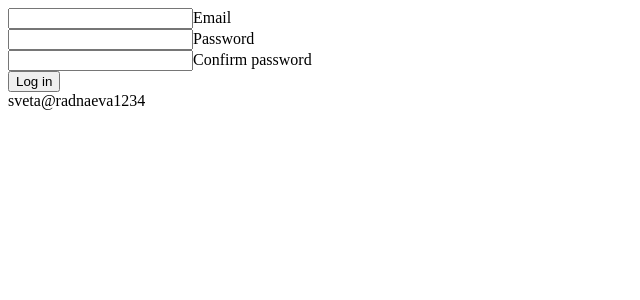
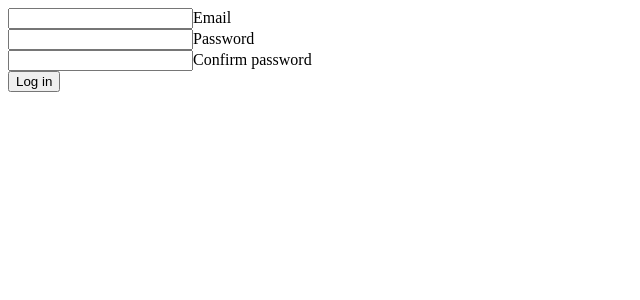
Before and after one commit to radalana/web-frame-project, an Angular app: page / in a window 1280 px wide. Shown: the top 300 px of the page, without its empty margins (0-640 px from the left). Built offline with nearby package versions, Linux system fonts and the light colour scheme.

Commit message:
Finish 1st week task

```diff
--- a/src/app/app.module.ts
+++ b/src/app/app.module.ts
@@ -4,6 +4,7 @@ import { BrowserModule } from '@angular/platform-browser';
 import { AppRoutingModule } from './app-routing.module';
 import { AppComponent } from './app.component';
 import { LoginComponent } from './login/login.component';
+import { FormsModule } from '@angular/forms';
 
 @NgModule({
   declarations: [
@@ -12,7 +13,8 @@ import { LoginComponent } from './login/login.component';
   ],
   imports: [
     BrowserModule,
-    AppRoutingModule
+    AppRoutingModule,
+    FormsModule
   ],
   providers: [],
   bootstrap: [AppComponent]
--- a/src/app/login/login.component.html
+++ b/src/app/login/login.component.html
@@ -1,21 +1,25 @@
 <div>
     <form action="">
         <div>
-            <input type="email" id="email" required>
+            <!-- für ngModel import @ngModule FormsModule !!!-->
+            <input type="email" name="email" id="email" [(ngModel)]="email"required>
             <label for="email">Email</label>
         </div>
         <div>
-            <input type="password" id="password" required>
+            <input type="password" name="password" id="password" [(ngModel)]="password" required>
             <label for="password">Password</label>
         </div>
         <div>
-            <input type="password_confirm" id="password_confirm" required>
+            <input type="password_confirm" name="password_confirm" id="password_confirm" [(ngModel)]="password_confirm" required>
             <label for="password_confirm">Confirm password</label>
         </div>
         <div>
             <button type="submit">Log in</button>
         </div>
     </form>
-    <span>{{email}}</span>
-    <span>{{password}}</span>
 </div>
+<div>
+    {{ email }}
+</div>
+<div>{{ password }}</div>
+<div>{{ password_confirm}}</div>
--- a/src/app/login/login.component.ts
+++ b/src/app/login/login.component.ts
@@ -6,7 +6,7 @@ import { Component } from '@angular/core';
   styleUrl: './login.component.scss'
 })
 export class LoginComponent {
-  public email: string = 'sveta@radnaeva';
-  public password: string = '1234';
-
+  public email: string = '';
+  public password: string = '';
+  public password_confirm: string = '';
 }
```
